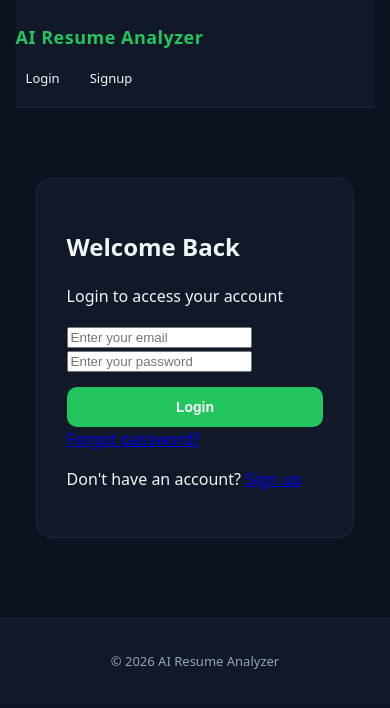
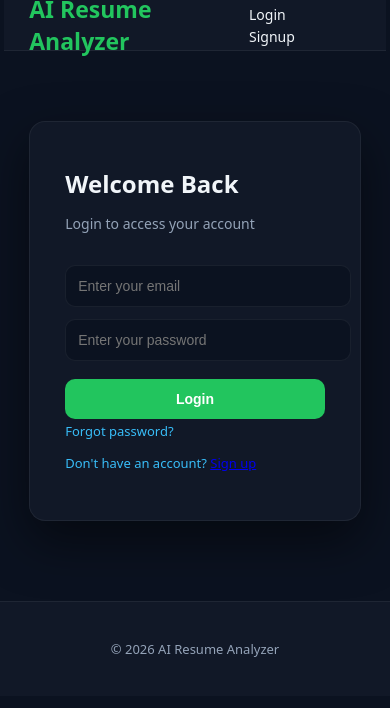
Before and after one commit to ShafiyaAnjum12/ai-resume-analyzer, a Flask app: page /login in a window 390 px wide. Shown: the top 708 px of the page. Run offline with Flask 3, Linux system fonts and the light colour scheme; parts of the project's set-up code (start-up, migrations or seed data) failed here and were passed over.

Commit message:
Update style.css

```diff
--- a/static/style.css
+++ b/static/style.css
@@ -1,110 +1,213 @@
 :root {
-    --bg: #0B1220;
-    --surface: #111827;
-    --primary: #22C55E;
-    --accent: #38BDF8;
-    --text: #F1F5F9;
+    --bg: #0B1220;           /* Deep Dark Navy */
+    --surface: #111827;     /* Rich Dark Slate */
+    --primary: #22C55E;     /* Fresh Green */
+    --accent: #38BDF8;      /* Bright Sky Blue */
+    --text: #F1F5F9;        /* Soft White */
     --muted: #94A3B8;
     --border: rgba(255,255,255,0.06);
 }
 
 /* ================= GLOBAL ================= */
-* {
-    box-sizing: border-box;
-}
-
 body {
     margin: 0;
     font-family: system-ui, -apple-system, Segoe UI, Roboto, sans-serif;
     background: var(--bg);
     color: var(--text);
-    line-height: 1.5;
 }
 
-/* ================= CONTAINER ================= */
+
+/* ================= AUTH ================= */
+.auth-container {
+    display: flex;
+    justify-content: center;
+    align-items: center;
+    margin-top: 70px;
+}
+
+.auth-card {
+    width: 400px;
+    background: var(--surface);
+    padding: 35px;
+    border-radius: 16px;
+    box-shadow: 0 20px 50px rgba(0,0,0,0.5);
+    border: 1px solid var(--border);
+}
+
+.auth-card h2 {
+    margin-top: 10px;
+    margin-bottom: 6px;
+    color: var(--text);
+}
+
+.sub-text {
+    color: var(--muted);
+    font-size: 14px;
+    margin-bottom: 20px;
+}
+
+.auth-card input {
+    width: 100%;
+    padding: 12px;
+    margin-top: 12px;
+    border-radius: 10px;
+    border: 1px solid var(--border);
+    background: #0B1220;
+    color: var(--text);
+    font-size: 14px;
+    transition: 0.2s;
+}
+
+.auth-card input:focus {
+    border-color: var(--accent);
+    outline: none;
+    box-shadow: 0 0 0 3px rgba(96,165,250,0.15);
+}
+
+.auth-card button {
+    width: 100%;
+    margin-top: 18px;
+    padding: 12px;
+    background: var(--primary);
+    color: white;
+    border: none;
+    border-radius: 10px;
+    font-weight: 600;
+    cursor: pointer;
+    transition: 0.2s;
+}
+
+.auth-card button:hover {
+    background: #0d8f6e;
+    transform: translateY(-1px);
+}
+
+.auth-links a,
+.switch-auth {
+    font-size: 13px;
+    color: var(--accent);
+    text-decoration: none;
+}
+
+.auth-links a:hover,
+.switch-auth:hover {
+    text-decoration: underline;
+}
+
+/* ================= LAYOUT ================= */
 .container {
-    width: 90%;
-    max-width: 1100px;
+    width: 85%;
+    max-width: 1000px;
     margin: auto;
 }
 
 /* ================= HEADER ================= */
 header {
     background: var(--surface);
+    padding: 0 25px;
+    height: 50px;              /* IMPORTANT for vertical centering */
+    display: flex;
+    justify-content: flex-end; /* right side */
+    align-items: center;       /* vertical middle */
     border-bottom: 1px solid var(--border);
-    padding: 12px 0;
 }
 
-/* NEW FLEX HEADER */
-.header-flex {
-    display: flex;
-    justify-content: space-between;
-    align-items: center;
-    gap: 10px;
+header h1 {
+    font-size: 22px;
+    font-weight: 600;
+    color: var(--text);
+    margin: 0;
 }
 
-/* ================= LOGO (IMPROVED) ================= */
-.logo {
-    font-size: 22px;
-    font-weight: 800;
-    color: var(--primary);
-    letter-spacing: 0.5px;
-    display: flex;
-    align-items: center;
-}
-
-/* ================= NAV ================= */
 nav {
-    display: flex;
-    gap: 10px;
-    flex-wrap: wrap;
-    justify-content: flex-end;
+    float: right;
 }
 
 nav a {
     color: var(--text);
+    margin-left: 18px;
     text-decoration: none;
     font-size: 14px;
     padding: 8px 12px;
     border-radius: 8px;
     transition: 0.2s;
-    white-space: nowrap;
 }
 
 nav a:hover {
     color: var(--accent);
-    background: rgba(56,189,248,0.08);
 }
+
+.logo {
+    font-size: 23px;
+    font-weight: 700;
+    color: #22C55E
+}
+
 
 /* ================= MAIN ================= */
 main {
-    margin-top: 30px;
+    margin-top: 40px;
 }
 
 /* ================= CARDS ================= */
 .card {
     background: var(--surface);
-    padding: 20px;
+    padding: 25px;
     border-radius: 14px;
+    margin-bottom: 25px;
+    box-shadow: 0 15px 35px rgba(0,0,0,0.4);
+    border: 1px solid var(--border);
+    transition: 0.2s ease;
+}
+
+.card:hover {
+    transform: translateY(-3px);
+    border-color: rgba(96,165,250,0.2);
+}
+
+/* ================= HEADINGS ================= */
+h2 {
     margin-bottom: 20px;
-    border: 1px solid var(--border);
+    color: var(--text);
+}
+
+h3 {
+    margin-bottom: 20px;
+    font-size: 18px;
+    color: var(--accent);
 }
 
 /* ================= INPUTS ================= */
-textarea,
+textarea {
+    width: 100%;
+    min-height: 140px;
+    padding: 12px;
+    border-radius: 10px;
+    border: 1px solid var(--border);
+    margin-top: 10px;
+    font-size: 14px;
+    background: #0B1220;
+    color: var(--text);
+}
+
+textarea:focus {
+    border-color: var(--accent);
+    outline: none;
+}
+
 input[type="file"],
 input[type="text"],
 input[name="role"] {
     width: 100%;
+    margin-top: 10px;
     padding: 12px;
-    margin-top: 10px;
     border-radius: 10px;
     border: 1px solid var(--border);
     background: #0B1220;
     color: var(--text);
 }
 
-/* ================= BUTTON ================= */
+/* ================= BUTTONS ================= */
 button {
     margin-top: 15px;
     padding: 12px;
@@ -113,84 +216,33 @@ button {
     border: none;
     border-radius: 10px;
     cursor: pointer;
+    font-size: 14px;
     font-weight: 600;
-    width: 100%;
+    transition: 0.2s;
 }
 
 button:hover {
     background: #0d8f6e;
+    transform: translateY(-1px);
 }
 
-/* ================= AUTH RESPONSIVE ================= */
-.auth-container {
-    display: flex;
-    justify-content: center;
-    align-items: center;
-    margin-top: 50px;
-    padding: 20px;
+/* ================= LIST ================= */
+ul {
+    padding-left: 18px;
 }
 
-.auth-card {
-    width: 100%;
-    max-width: 400px;
-    background: var(--surface);
-    padding: 30px;
-    border-radius: 16px;
-    border: 1px solid var(--border);
+li {
+    margin-bottom: 6px;
+    color: var(--text);
 }
 
 /* ================= FOOTER ================= */
 footer {
-    margin-top: 60px;
-    padding: 20px;
+    margin-top: 80px;
+    padding: 25px 20px;
     text-align: center;
     background: var(--surface);
     border-top: 1px solid var(--border);
     font-size: 13px;
     color: var(--muted);
 }
-
-/* ================= RESPONSIVE DESIGN ================= */
-
-/* Tablets */
-@media (max-width: 768px) {
-
-    .header-flex {
-        flex-direction: column;
-        align-items: flex-start;
-    }
-
-    nav {
-        justify-content: flex-start;
-        width: 100%;
-    }
-
-    .logo {
-        font-size: 20px;
-    }
-}
-
-/* Mobile */
-@media (max-width: 480px) {
-
-    .container {
-        width: 92%;
-    }
-
-    nav a {
-        font-size: 13px;
-        padding: 6px 10px;
-    }
-
-    .card {
-        padding: 15px;
-    }
-
-    button {
-        font-size: 14px;
-    }
-
-    .logo {
-        font-size: 18px;
-    }
-}
```
